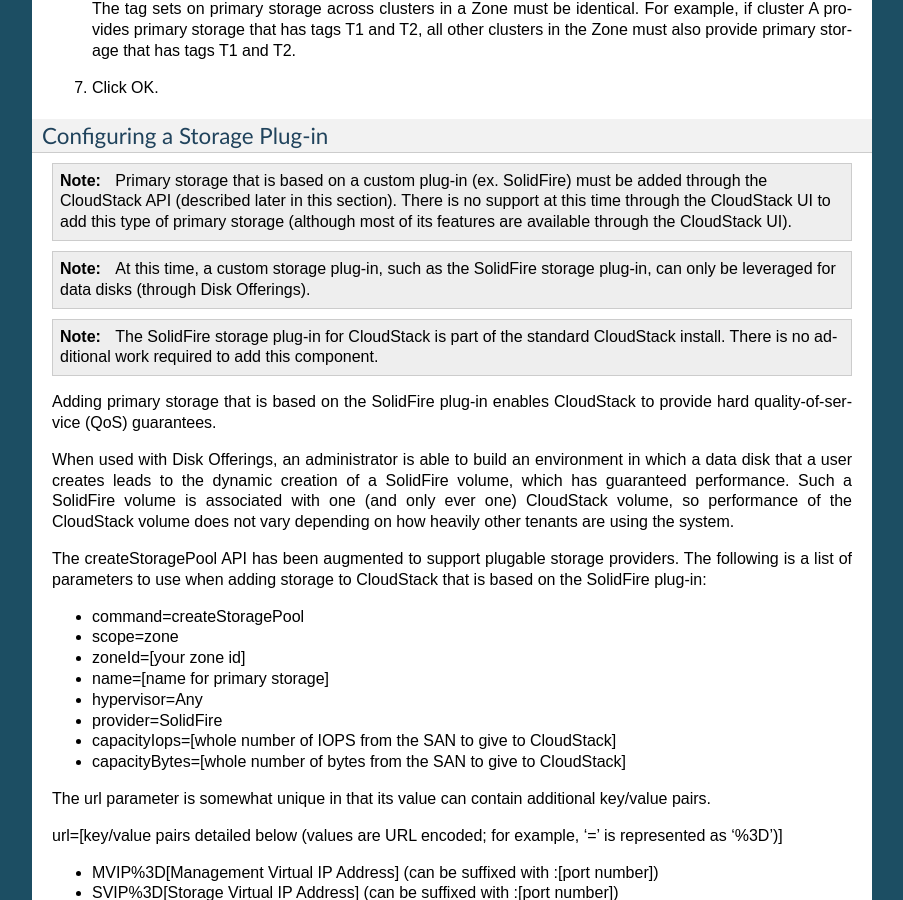
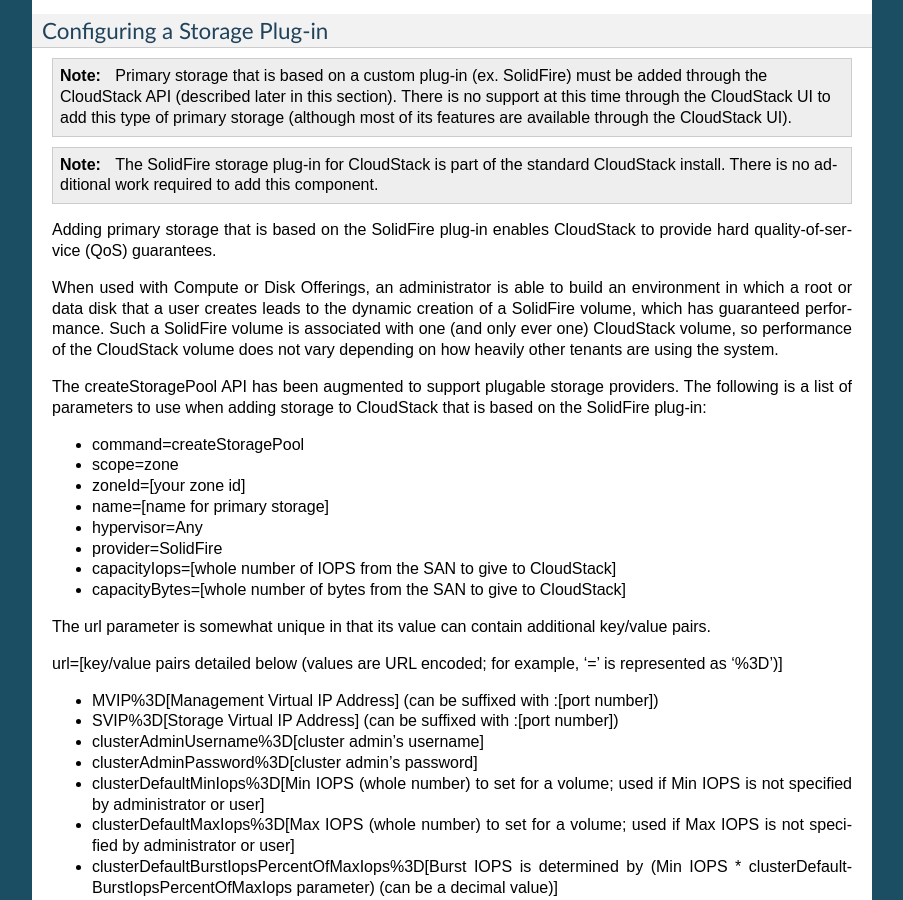
Before and after one commit to apache/cloudstack-docs-install, a Sphinx documentation site: the page built from source/configuration.rst, in a window 1280 px wide and 900 px high, scrolled down 17789 px. Shown: the whole window, without its empty margins (198-1101 px from the left). Built offline with Sphinx 7.4.7, drawn with Linux system fonts in a browser that asks for light colours; some of the changed text lies outside the part shown.

Commit message:
Updated info about Primary Storage

```diff
--- a/source/configuration.rst
+++ b/source/configuration.rst
@@ -1589,13 +1589,6 @@
 
    When using preallocated storage for primary storage, be sure there is nothing on the storage (ex. you have an empty SAN volume or an empty NFS share). Adding the storage to CloudStack will destroy any existing data.
 
-.. note::
-
-   Primary storage can also be added at the zone level through the CloudStack API (adding zone-level primary storage is not yet supported through the CloudStack UI).
-
-Once primary storage has been added at the zone level, it can be managed
-through the CloudStack UI.
-
 #.
 
    Log in to the CloudStack UI (see `“Log In to the UI” <http://docs.cloudstack.apache.org/projects/cloudstack-administration/en/latest/ui.html#log-in-to-the-ui>`_).
@@ -1730,11 +1723,8 @@
 
 .. note::
 
-   Primary storage that is based on a custom plug-in (ex. SolidFire) must be added through the CloudStack API (described later in this section). There is no      support at this time through the CloudStack UI to add this type of primary storage (although most of its features are available through the CloudStack UI).
-
-.. note::
-
-   At this time, a custom storage plug-in, such as the SolidFire storage plug-in, can only be leveraged for data disks (through Disk Offerings).
+   Primary storage that is based on a custom plug-in (ex. SolidFire) must be added through the CloudStack API (described later in this section). There is no
+   support at this time through the CloudStack UI to add this type of primary storage (although most of its features are available through the CloudStack UI).
 
 .. note::
 
@@ -1743,9 +1733,9 @@
 Adding primary storage that is based on the SolidFire plug-in enables
 CloudStack to provide hard quality-of-service (QoS) guarantees.
 
-When used with Disk Offerings, an administrator is able to build an
-environment in which a data disk that a user creates leads to the
-dynamic creation of a SolidFire volume, which has guaranteed
+When used with Compute or Disk Offerings, an administrator is able to
+build an environment in which a root or data disk that a user creates
+leads to the dynamic creation of a SolidFire volume, which has guaranteed
 performance. Such a SolidFire volume is associated with one (and only
 ever one) CloudStack volume, so performance of the CloudStack volume
 does not vary depending on how heavily other tenants are using the
```
